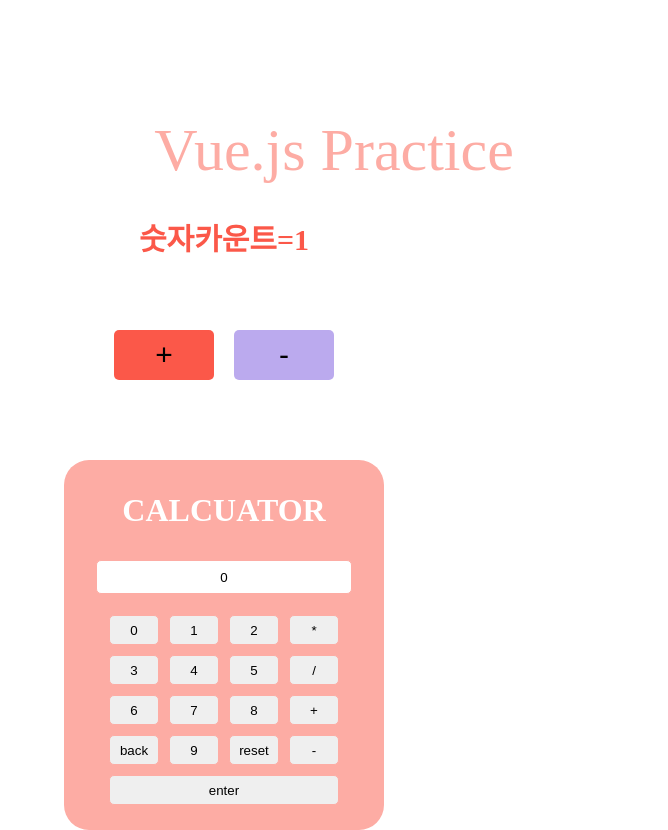
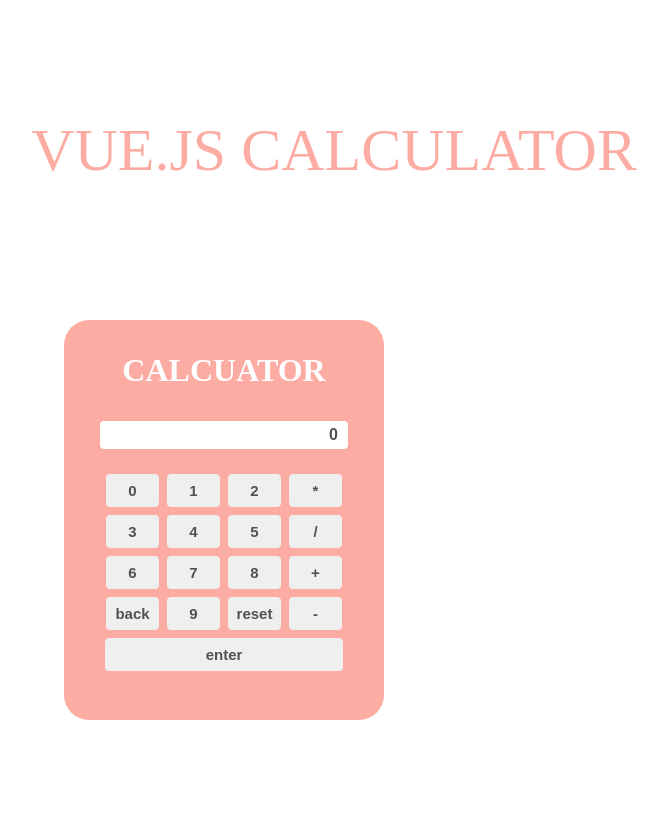
Before and after one commit to EtErNaLiFe12/Vue3-Practice, a Vue app: page / in a window 1280 px wide. Shown: the top 830 px of the page, without its empty margins (416-1084 px from the left). After the commit the page ends 800 px from the top, so only its background shows below. Built offline with nearby package versions, Linux system fonts and the light colour scheme.

Commit message:
기존 카운트 부분 주석 처리 및 필요없는 클릭이벤트 삭제

```diff
--- a/src/App.vue
+++ b/src/App.vue
@@ -10,27 +10,27 @@
       </div>
     </div>
 
-    <!-- btn-container part -->
+    <!-- btn-container part
     <div
       :[attr]="'btn-con no-drag'">
       숫자카운트={{ count }}
     </div>
 
     <div class="btn_button">
-      <!-- btn-plus -->
+       btn-plus
       <button
         :[attr]="plus"
         @[event]="countEl">
         {{ signP }}
       </button>
-      <!-- btn-minus -->
+       btn-minus
       <button
         :[attr]="minus"
         @[event]="countmEl">
         {{ signM }}
       </button>
     </div>
-  </div>
+  </div>-->
 
     <div class="middle-container">
       <div class="cal">
@@ -40,95 +40,82 @@
           type="text" />
         <div class="numbers">
           <button
-          class="zero"
-          @[event]="zeroEl">
+            class="'zero'">
             0
           </button>
           <button
-          class="one"
-          @[event]="oneEl">
+            class="one">
             1
           </button>
           <button
-          class="two"
-          @[event]="twoEl">
+            class="two">
             2
           </button>
           <button
             class="multiple"
-          data-type="operator"
-          @[event]="multiEl">
+            :[typee]="'operator'">
             *
           </button>
           <button
-          class="three"
-          @[event]="threeEl">
+            class="three">
             3
           </button>
           <button
-          class="four"
-          @[event]="fourEl">
+            class="four">
             4
           </button>
           <button
-          class="five"
-          @[event]="fiveEl">
+            class="five">
             5
           </button>
           <button
             class="divide"
-          data-type="operator"
-          @[event]="divideEl">
+            :[typee]="'operator'">
             /
           </button>
           <button
-          class="six"
-          @[event]="sixEl">
+            class="six">
             6
           </button>
           <button
-          class="seven"
-          @[event]="sevEl">
+            class="seven">
             7
           </button>
           <button
-          class="eight"
-          @[event]="eightEl">
+            class="eight">
             8
           </button>
           <button
             class="plus"
-          data-type="operator"
-          @[event]="additionEl">
+            :[typee]="'operator'">
             +
           </button>
           <button
-          data-type="back"
+            :[typee]="'back'"
             class="back">
             back
           </button>
           <button
-          class="nine"
-          @[event]="nineEl">
+            class="nine">
             9
           </button>
           <button
             class="reset"
-          data-type="reset">
+            :[typee]="'reset'">
             reset
           </button>
           <button
             class="subtract"
-          data-type="operator"
-          @[event]="subtractEl">
+            :[typee]="'operator'">
             -
           </button>
           <button
             class="enter"
-          data-type="enter"
+            :[typee]="'enter'"
             @[event]="resultEl">
             enter
           </button>
+        </div>
       </div>
     </div>
   </div>
@@ -137,123 +124,34 @@
 <script>
 // import HelloWorld from '~/components/HelloWorld'
 
-let num = [0,1,2,3,4,5,6,7,8,9];
-let sign = ['+','-','*','/']
 export default {
 
   data() {
     return {
       attr: 'class',
       event: 'click',
-      msg: 'Vue.js Practice',
-      plus: 'btn-plus',
-      minus: 'btn-minus',
-      count: 1,
-      signP: '+',
-      signM: '-',
+      msg: 'Vue.js Calculator',
+      // plus: 'btn-plus',
+      // minus: 'btn-minus',
+      // count: 1,
+      // signP: '+',
+      // signM: '-',
       msg1: 'calcuator',
+      typee: 'data-type'
     }
   },
   methods: {
     handler() {
       this.msg += '!'
     },
-    countEl() {
-      this.count += 1
-    },
-    countmEl() {
-      this.count -= 1
-    },
-    addEl() {
-      let num = [0,1,2,3,4,5,6,7,8,9]
-      for(let i = 0; i < num.length; i++) {
-        let result = num[i] + num[i];
-        return result;
-      }
-      console.log(this.result);
-    },
-    subEl() {
-      let num = [0,1,2,3,4,5,6,7,8,9]
-      for(let i = 0; i < num.length; i++) {
-        let result = num[i] - num[i];
-        return result;
-      }
-      console.log(this.result);
-    },
-    mutipleEl() {
-      let num = [0,1,2,3,4,5,6,7,8,9]
-      for(let i = 0; i < num.length; i++) {
-        let result = num[i] * num[i];
-        return result;
-      }
-      console.log(this.result);
-    },
-    divide() {
-      let num = [0,1,2,3,4,5,6,7,8,9]
-      for(let i = 0; i < num.length; i++) {
-         let result = num[i] / num[i];
-        return result;
-      }
-      console.log(this.result);
-    },
+    // countEl() {
+    //   this.count += 1
+    // },
+    // countmEl() {
+    //   this.count -= 1
+    // },
     resultEl() {
       return this.result;
-    },
-    zeroEl() {
-      return this.result = num[0],
-      console.log(this.result)
-    },
-    oneEl() {
-      return this.result = num[1],
-      console.log(num[1])
-    },
-    twoEl() {
-      return this.result = num[2],
-      console.log(num[2])
-    },
-    threeEl() {
-      return this.result = num[3],
-      console.log(num[3])
-    },
-    fourEl() {
-      return this.result = num[4],
-      console.log(num[4])
-    },
-    fiveEl() {
-      return this.result = num[5],
-      console.log(num[5])
-    },
-    sixEl() {
-      return this.result = num[6],
-      console.log(num[6])
-    },
-    sevEl() {
-      return this.result = num[7],
-      console.log(num[7])
-    },
-    eightEl() {
-      return this.result = num[8],
-      console.log(num[8])
-    },
-    nineEl() {
-      return this.result = num[9],
-      console.log(num[9])
-    },
-    multiEl() {
-      return this.result = sign[2],
-      console.log(sign[2])
-    },
-    additionEl() {
-      return this.result = sign[0],
-      console.log(sign[0])
-    },
-    subtractEl() {
-      return this.result = sign[1],
-      console.log(sign[1])
-    },
-    divideEl() {
-      return this.result = sign[3],
-      console.log(sign[3])
     },
   }
 }
@@ -267,6 +165,7 @@
 $color3: #fff;
 $color4: #000;
 $color5: mix(#fb5849, #fff);
+$color6:#bbbbbb;
 
 .top-container {
   position: relative;
@@ -289,54 +188,55 @@
           align-items: center;
           font-size: 60px;
           color: $color5;
+          text-transform: uppercase;
         }
     }
-    .btn-con {
-      position: absolute;
-      width: 1000px;
-      height: 50px;
-      top: 60%;
-      left: 50%;
-      transform: translate(-50%,-50%);
-      text-align: center;
-      line-height: 50px;
-      color: $color2;
-      font-size: 30px;
-      font-weight: 700;
-    }
-    .no-drag {
-      -ms-user-select: none;
-      -moz-user-select: none;
-      -webkit-user-select: none;
-      -khtml-user-select: none;
-      user-select:none;
-    }
-    .btn_button {
-      position: absolute;
-      bottom: 10px;
-      left: 50%;
-      transform: translate(-50%);
-        .btn-plus {
-          bottom: 10px;
-          width: 100px;
-          height: 50px;
-          border: 0;
-          border-radius: 5px;
-          background-color: $color2;
-          font-size: 30px;
-          margin: 10px;
-        }
-        .btn-minus {
-          bottom: 10px;
-          width: 100px;
-          height: 50px;
-          border: 0;
-          border-radius: 5px;
-          background-color: $color1;
-          font-size: 30px;
-          margin: 10px;
-        }
-    }
+    // .btn-con {
+    //   position: absolute;
+    //   width: 1000px;
+    //   height: 50px;
+    //   top: 60%;
+    //   left: 50%;
+    //   transform: translate(-50%,-50%);
+    //   text-align: center;
+    //   line-height: 50px;
+    //   color: $color2;
+    //   font-size: 30px;
+    //   font-weight: 700;
+    // }
+    // .no-drag {
+    //   -ms-user-select: none;
+    //   -moz-user-select: none;
+    //   -webkit-user-select: none;
+    //   -khtml-user-select: none;
+    //   user-select:none;
+    // }
+    // .btn_button {
+    //   position: absolute;
+    //   bottom: 10px;
+    //   left: 50%;
+    //   transform: translate(-50%);
+    //     .btn-plus {
+    //       bottom: 10px;
+    //       width: 100px;
+    //       height: 50px;
+    //       border: 0;
+    //       border-radius: 5px;
+    //       background-color: $color2;
+    //       font-size: 30px;
+    //       margin: 10px;
+    //     }
+    //     .btn-minus {
+    //       bottom: 10px;
+    //       width: 100px;
+    //       height: 50px;
+    //       border: 0;
+    //       border-radius: 5px;
+    //       background-color: $color1;
+    //       font-size: 30px;
+    //       margin: 10px;
+    //     }
+    // }
 
 }
 
@@ -344,9 +244,9 @@
 
 .middle-container {
   position: relative;
-  top: 60px;
+  top: 320px;
   width: 320px;
-  height: 370px;
+  height: 400px;
   margin: 0 auto;
   background-color: $color5;
   border-radius: 25px;
@@ -357,6 +257,7 @@
     top: 0;
     left: 50%;
     transform: translate(-50%);
+    user-select:none;
       #rv {
         position: absolute;
         left: 50%;
@@ -364,9 +265,15 @@
         background-color: #fff;
         width: 250px;
         height: 30px;
-        text-align: center;
+        text-align: right;
+        padding-right: 10px;
+        box-sizing: border-box;
         border-radius: 5px;
+        font-size: 16px;
+        font-weight: 700;
         border: 1px solid $color5;
+        color: #535050;
+        user-select:none;
       }
       span {
         display: flex;
@@ -385,20 +292,29 @@
         left: 50%;
         transform: translate(-50%);
         top: 150px;
-        width: 250px;
-        height: 200px;
+        width: 300px;
+        height: 250px;
         flex-wrap: wrap;
         text-align: center;
+        user-select:none;
           button {
-            width: 50px;
-            height: 30px;
+            width: 55px;
+            height: 35px;
+            color: #535050;
             border: 1px solid $color5;
+            box-sizing: border-box;
             border-radius: 5px;
-            margin: 5px;
+            font-size: 15px;
+            font-weight: 700;
+            margin: 3px;
             cursor: pointer;
           }
+          button:hover {
+            background-color: $color6;
+            color: #fff;
+          }
           .enter {
-            width: 230px;
+            width: 240px;
           }
       }
   }
```
Lines whose indentation alone changed are shown as unchanged.
